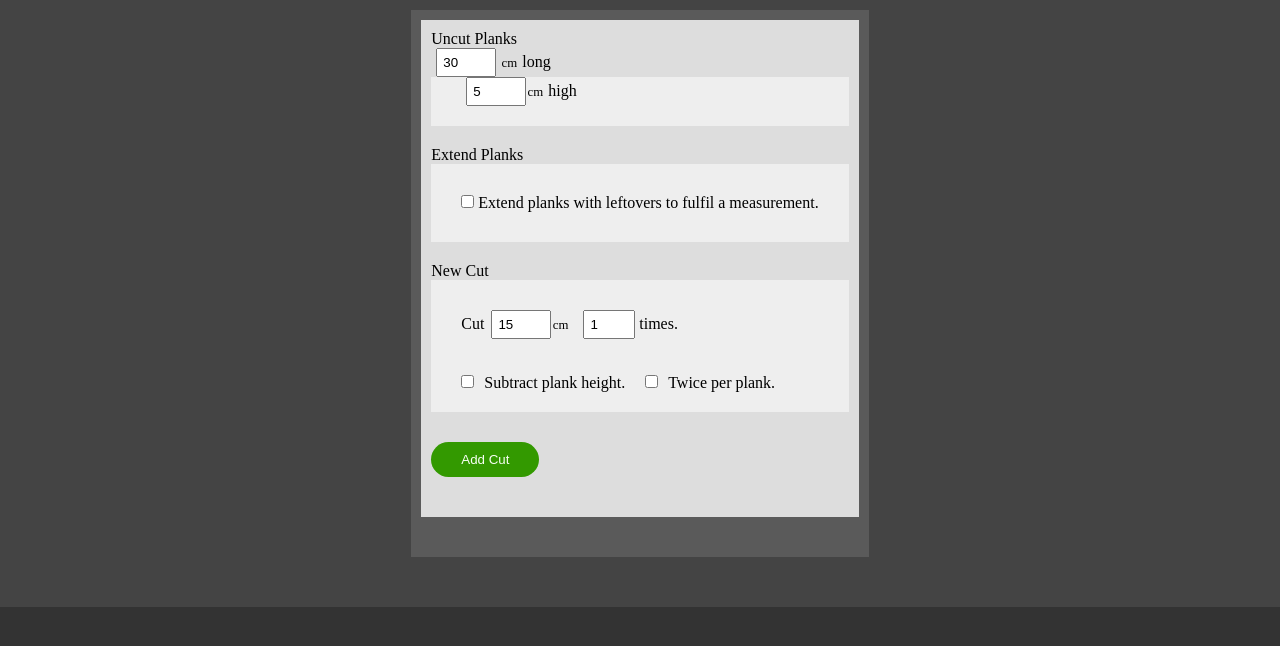
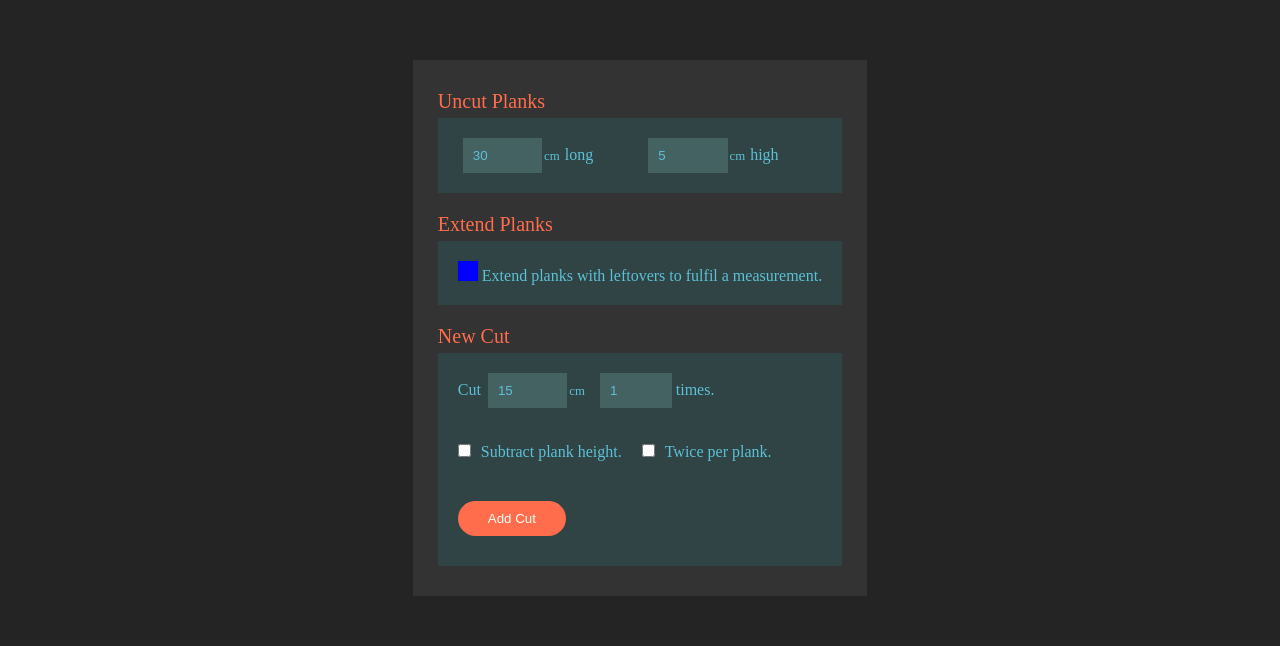
Before and after one commit to JackSuede/plankCalc, a website: page index.html in a window 1280 px wide. Drawn offline with Linux system fonts and the light colour scheme.

Commit message:
First style overhaul

```diff
--- a/styles/style.css
+++ b/styles/style.css
@@ -15,7 +15,7 @@ body {
 :root {
   --spacer: 20px;
   --spacer-macro: 40px;
-  --padder: 30px;
+  --padder: 20px;
   --mobile-width: 400px;
   --color-good: hsl(100, 100%, 30%);
   --color-good-2: hsl(100, 100%, 98%);
@@ -23,12 +23,37 @@ body {
   --color-900: #f9f9f9;
   --color-800: #eee;
   --color-700: #ddd;
+  --color-700: #333;
   --color-600: #bbb;
   --color-500: #aaa;
   --color-400: #656565;
-  --color-300: #5a5a5a;
+  --color-300: #333;
   --color-200: #444;
+  --color-200: #252525;
   --color-100: #333;
+  --color-100: #222;
+
+  --color-accent-blue: hsl(191, 60%, 60%);
+  --color-background-blue: hsl(183, 18%, 23%);
+  --color-accent-red: hsl(11, 100%, 65%);
+  --color-accent-text: hsl(190, 50%, 50%);
+  --color-dark-background: hsl(0, 0%, 14%);
+}
+
+input {
+  padding: 10px !important;
+  box-sizing: content-box;
+  background-color: var(--color-dark-background);
+  background-color: hsl(183, 18%, 33%);
+  color: var(--color-accent-blue);
+  border: none
+}
+
+
+
+#extensions__input {
+  appearance: none;
+  background-color: blue;
 }
 
 #root {
@@ -47,13 +72,18 @@ body {
   flex-direction: column;
   align-items: center;
   background-color: var(--color-200);
+  background-color: var(--color-dark-background);
 }
 
 
 .inputs-container {
   /* Child of Content */
+  transition: all 800ms ease-out;
+
+  max-height: 100vh;
+  overflow: hidden;
   padding: 10px;
-  margin: 0 0 var(--spacer-macro) 0;
+  margin: var(--spacer-macro) 0 var(--spacer-macro) 0;
 
   display: flex;
   flex-direction: column;
@@ -61,17 +91,43 @@ body {
   align-items: center;
 
   background-color: var(--color-300);
+  background-color: var(--color-dark-background);
+}
+
+.inputs-container--closed {
+  max-height: 0;
 }
 
 .parameter-inputs {
+  transition: all 300ms;
 
-  padding: 10px;
+  max-height: 100vh;
+  overflow: hidden;
+  padding: 30px 25px;
   background-color: var(--color-700);
 
 }
 
-.board-length {
+.parameter-inputs--closed {
+  max-height: 0px;
+  padding: 0px
+}
+
+.parameter-inputs div {
+  background-color: var(--color-background-blue);
+  color: var(--color-accent-blue);
+}
+
+.parameter-inputs__heading {
+  margin-bottom: 5px;
+  font-size: 20px;
+  color: var(--color-accent-red) !important;
+  background-color: #333 !important;
+}
+
+.plank-dimensions {
   padding: 10px var(--padder);
+  margin-bottom: var(--spacer);
 
   display: flex;
   align-items: baseline;
@@ -81,8 +137,8 @@ body {
 }
 
 .plank-height   {
-  padding: 0 var(--padder) var(--spacer);
-  margin-bottom: var(--spacer);
+  padding: 10px var(--padder);
+  margin-left: 30px;
 
   display: flex;
   align-items: baseline;
@@ -128,8 +184,8 @@ body {
 }
 
 .add-cuts-subtraction {
-  margin-bottom: 30px;
-  padding: var(--spacer) var(--padder);
+  margin-bottom: 20px;
+  padding: 20px var(--padder);
 
   display: flex;
   align-items: baseline;
@@ -166,12 +222,13 @@ body {
 
 #add-cuts__button {
   padding: 10px 30px;
-  margin: 0 0 30px 0px;
+  margin: 0 0 30px var(--padder);
   border: none;
   border-radius: 100px;
 
   color: var(--color-good-2);
   background: var(--color-good);
+  background-color: var(--color-accent-red);
 
   cursor: pointer;
 }
@@ -188,8 +245,9 @@ body {
   text-align: center;
 
   font-weight: bold;
-  color: var(--color-400);
+  color: var(--color-600);
   background-color: var(--color-700);
+  background-color: var(--color-dark-background);
   /* box-shadow: inset 5px 5px 5px -4px #777; */
 
   overflow: hidden;
@@ -210,16 +268,24 @@ body {
   /* Child of App */
   width: 100%;
   margin: 0 0 var(--spacer-macro) 0;
+  border-top: 1px solid var(--color-background-blue);
   color: var(--color-700);
 }
 
 .instructions__heading {
   padding: var(--padder);
   background-color: var(--color-400);
+  background-color: var(--color-dark-background);
+  background-color: #333;
+  background-color: var(--color-dark-background);
+  background-color: hsl(202, 8%, 19%);
+
+
 }
 
 .instructions__heading__measurement {
   font-size: 1.1rem;
+  color: var(--color-accent-blue);
 }
 
 .instructions__heading__starting-length {
@@ -232,6 +298,7 @@ body {
 
   transition: 200ms;
   overflow: hidden;
+
 }
 
 .instructions__steps--hide {
@@ -241,14 +308,21 @@ body {
 .instructions__steps__heading {
   padding: var(--padder);
   padding-bottom: 20px;
+
+  color: var(--color-accent-red);
+  color: var(--color-600);
   background-color: var(--color-100);
+  background-color: var(--color-background-blue);
+
 }
 
 .instructions__steps__step {
   padding-bottom: 20px;
   padding-left: var(--padder);
 
+  color: var(--color-accent-blue);
   background-color: var(--color-100);
+  background-color: var(--color-background-blue);
 
 }
 
@@ -257,13 +331,14 @@ body {
 }
 
 .instructions__summary {
-  padding: var(--padder);
-  padding-top: 10px;
-  padding-bottom: 10px;
+  padding: 15px var(--padder);
 
   font-size: 0.8rem;
   color: var(--color-600);
   background-color: var(--color-100);
+  background-color: var(--color-dark-background);
+  background-color: hsl(202, 8%, 19%);
+
 }
 
 .text-input {
```
